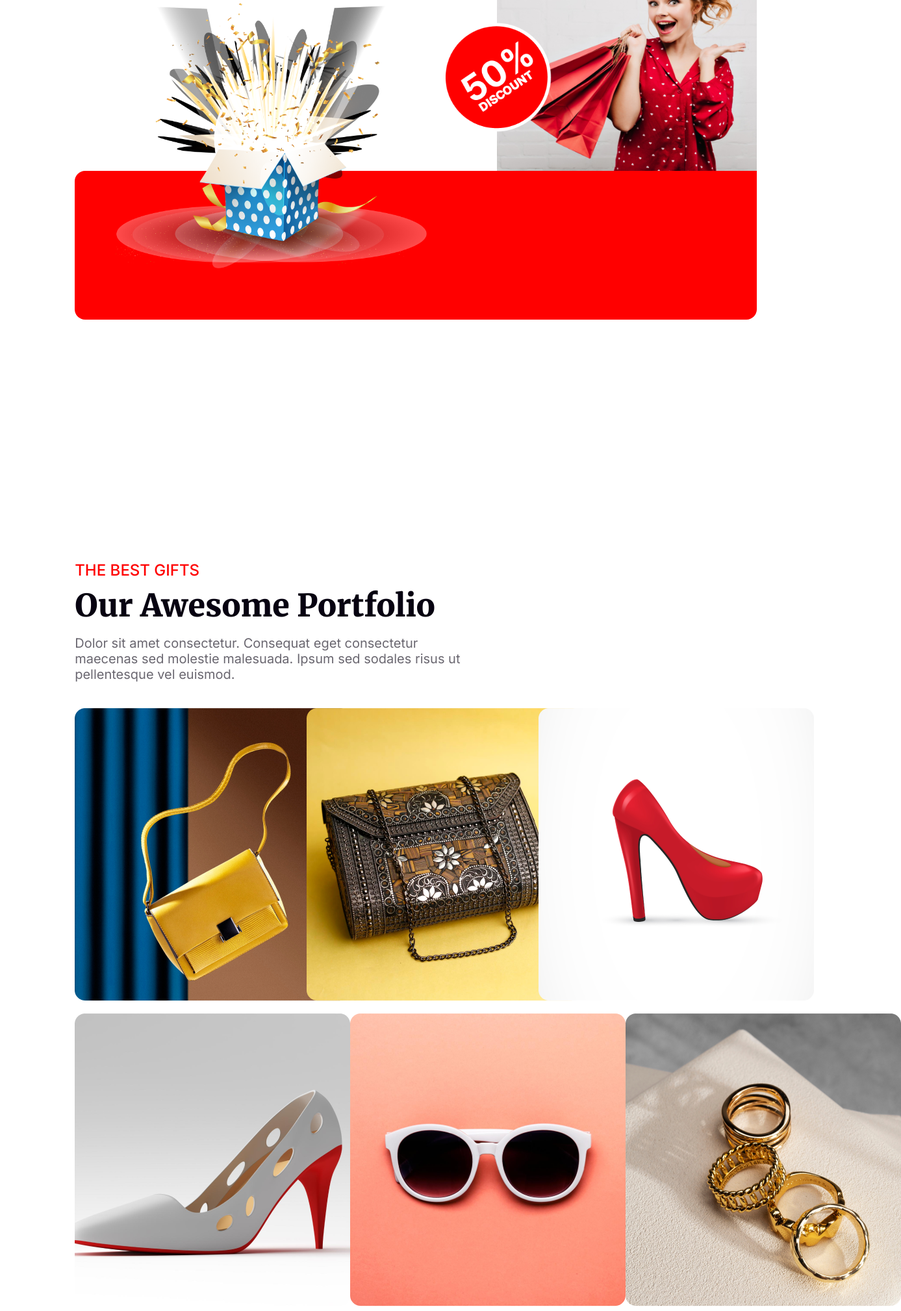
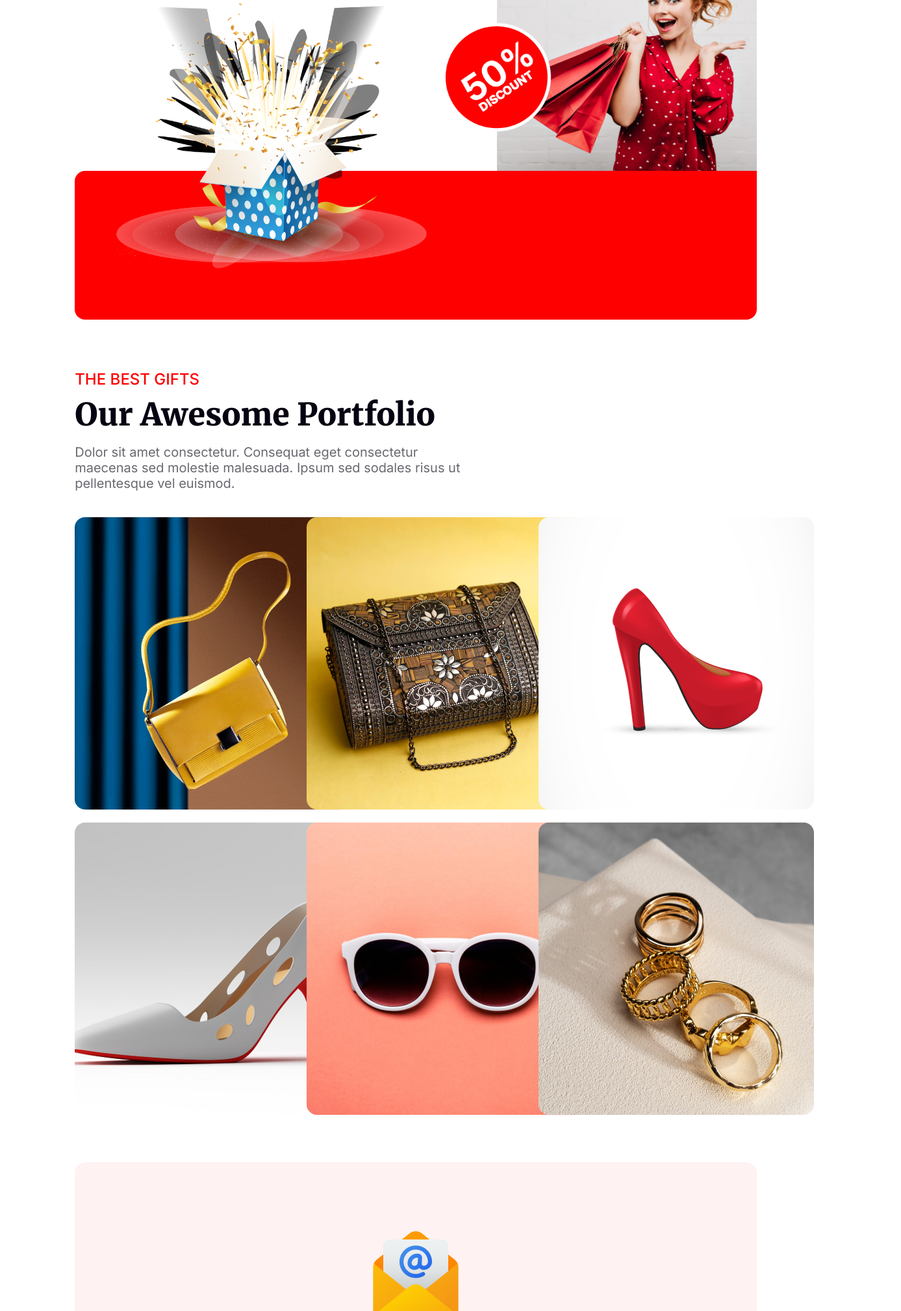
Before and after one commit to LailaIsrat/newYearNewMission, a plain HTML site: page index.html in a window 1280 px wide. Shown: the part 3644-5662 px from the top of the page at 65% size, 1387 px wide, since content can reach past the window. Drawn offline with Linux system fonts and the light colour scheme.

Commit message:
product modify

```diff
--- a/index.html
+++ b/index.html
@@ -98,7 +98,7 @@
 
 
             </div>
-            <div class="container">
+            <div class="holiday-border-container">
                 <div class="holiday-border"></div>
             </div>
         </section>
--- a/style/style.css
+++ b/style/style.css
@@ -292,8 +292,13 @@ header h1 {
     position: absolute;
     right: 0;
     top: 250px;
-    height: 359px;
+    height: 350px;
     width: 400px;
+}
+.holiday-border-container{
+    width: 82%;
+    max-width:1320px;
+    margin: auto;
 }
 /* ----------Holiday sale style end------------- */
 
@@ -301,14 +306,13 @@ header h1 {
 /* ----------portfolio style start------------- */
 
 #portfolio{
-    /* margin-top: 22%; */
+    margin-top: 6%;
     height: 1070px;
     margin-bottom: 150px;
 }
 #portfolio .container{
     width: 82%;
     max-width:1320px;
-    /* margin: 90px auto ; */
     height: 600px;
     border-radius: 16px;
 }
@@ -338,21 +342,21 @@ header h1 {
 #portfolio .product-container {
     margin-top: 40px;
     display: flex;
-    /* gap: 15px; */
-    flex-wrap: wrap;
     justify-content: space-between;
 }
 #portfolio .product-container .product{
     width: 32%;
-    /* height: 400px; */
     border-radius: 16px;
-    /* margin-bottom: 15px; */
-
 }
 #portfolio .product-second-container{
     margin-top: 15px;
     display: flex;
     justify-content: space-between;
+}
+#portfolio .product-second-container .product{
+    width: 32%;
+    border-radius: 16px;
+
 }
 /* ----------portfolio style end------------- */
 
@@ -360,7 +364,7 @@ header h1 {
 /* ----------newsletter style start------------- */
 #newsletter .container{
     margin-top: 90px;
-    /* height: 600px; */
+    height: 500px;
     padding-top: 100px;
     /* padding: 80px 230px; */
     text-align: center;
```
